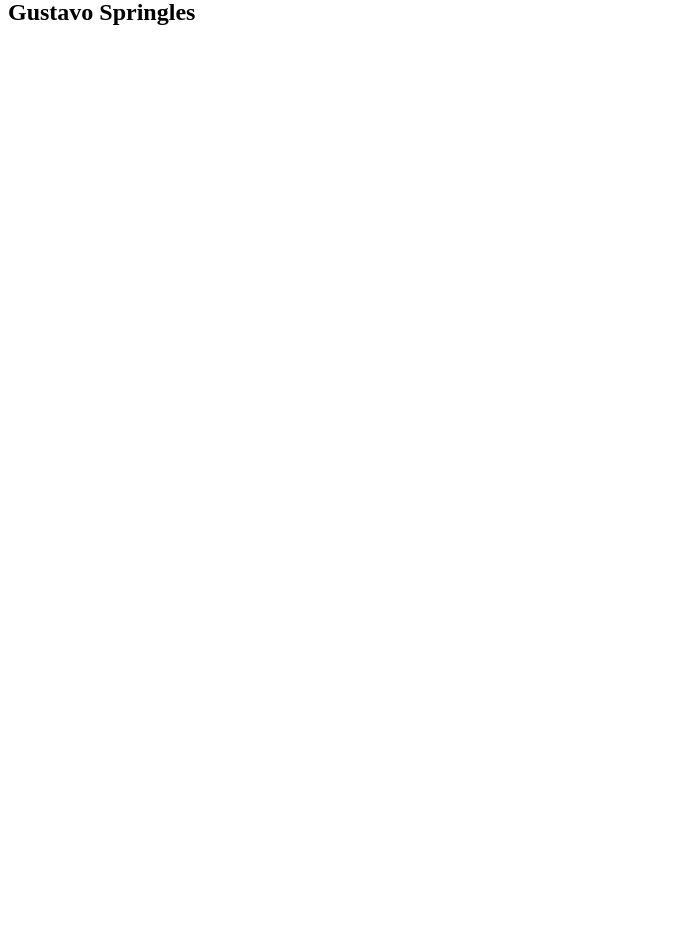
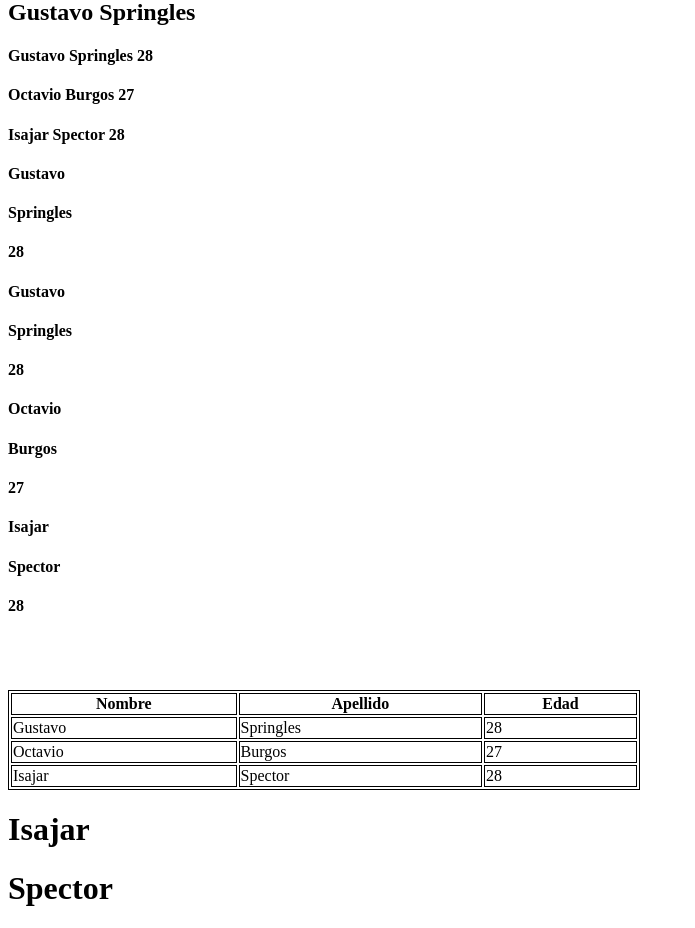
Before and after one commit to Octburgos/PROYECTO2, an Angular app: page / in a window 1280 px wide. Shown: the part 260-1188 px from the top of the page, without its empty margins (0-695 px from the left). Before the commit the page ends 800 px from the top, so only its background shows below. Built offline with nearby package versions, Linux system fonts and the light colour scheme.

Commit message:
Objeto + tabla + @Input

```diff
--- a/src/app/app.module.ts
+++ b/src/app/app.module.ts
@@ -3,11 +3,13 @@ import { NgModule } from '@angular/core';
 import { FormsModule } from "@angular/forms";
 import { AppComponent } from './app.component';
 import { DirectivaComponent } from './directiva/directiva.component';
+import { TarjetaPersonaComponent } from './tarjeta-persona/tarjeta-persona.component';
 
 @NgModule({
   declarations: [
     AppComponent,
-    DirectivaComponent
+    DirectivaComponent,
+    TarjetaPersonaComponent
   ],
   imports: [
     BrowserModule, FormsModule
--- a/src/app/directiva/directiva.component.css
+++ b/src/app/directiva/directiva.component.css
@@ -1,8 +1,18 @@
-.formulario{
-    width: 300px;
-    background-color: lightblue;
+.formulario {
+  width: 300px;
+  background-color: lightblue;
 }
 
-.centrado{
-    text-align: center;
+.centrado {
+  text-align: center;
 }
+
+table,
+th,
+td {
+  border: 1px solid black;
+}
+
+table{
+    width: 50%;
+}
--- a/src/app/directiva/directiva.component.html
+++ b/src/app/directiva/directiva.component.html
@@ -59,4 +59,41 @@
             <h4> {{nombre}} </h4>
 
     }-->
-<h2>{{persona.nombre}} {{persona.apellido}}</h2>
+<h2>{{persona1.nombre}} {{persona1.apellido}}</h2>
+
+<h4 *ngFor="let persona of arregloPersonas">{{ persona.nombre }}
+    {{persona.apellido}} {{persona.edad}} </h4>
+
+<h4>{{persona1.nombre}}</h4>
+
+<h4>{{persona1.apellido}}</h4>
+
+<h4>{{persona1.edad}}</h4>
+
+
+<div *ngFor="let persona of arregloPersonas">
+<h4>{{persona.nombre}}</h4>
+<h4>{{persona.apellido}}</h4>
+<h4>{{persona.edad}}</h4>
+</div>
+
+<br>
+<br>
+<br>
+
+<table>
+    <tr>
+      <th>Nombre</th>
+      <th>Apellido</th>
+      <th>Edad</th>
+    </tr>
+    <tr *ngFor="let persona of arregloPersonas">
+      <td>{{persona.nombre}}</td>
+      <td>{{persona.apellido}}</td>
+      <td>{{persona.edad}}</td>
+    </tr>
+
+  </table>
+
+
+  <app-tarjeta-persona [nombre]="persona3.nombre" [apellido] = "persona3.apellido"></app-tarjeta-persona>
--- a/src/app/directiva/directiva.component.ts
+++ b/src/app/directiva/directiva.component.ts
@@ -12,12 +12,28 @@ export class DirectivaComponent implements OnInit {
   arregloNombres: string[] =["isajar","gustavo","octavio"];
   numero: number;
   //creamos un objeto
-  persona: any = {
+  persona1: any = {
     nombre: "Gustavo",
     apellido: "Springles",
     edad: 28,
 
   }
+
+  persona2: any = {
+    nombre: "Octavio",
+    apellido: "Burgos",
+    edad: 27,
+
+  }
+
+  persona3: any = {
+    nombre: "Isajar",
+    apellido: "Spector",
+    edad: 28,
+
+  }
+  arregloPersonas: any[] = [this.persona1, this.persona2, this.persona3];
+
 
 
 
--- /dev/null
+++ b/src/app/tarjeta-persona/tarjeta-persona.component.html
@@ -0,0 +1,2 @@
+<h1>{{nombre}}</h1>
+<h1>{{apellido}}</h1>
--- /dev/null
+++ b/src/app/tarjeta-persona/tarjeta-persona.component.ts
@@ -0,0 +1,18 @@
+import { Component, OnInit, Input } from '@angular/core';
+
+@Component({
+  selector: 'app-tarjeta-persona',
+  templateUrl: './tarjeta-persona.component.html',
+  styleUrls: ['./tarjeta-persona.component.css']
+})
+export class TarjetaPersonaComponent implements OnInit {
+
+  @Input() nombre: string;
+  @Input() apellido: string;
+
+  constructor() { }
+
+  ngOnInit(): void {
+  }
+
+}
```
Also changed, not shown: src/app/tarjeta-persona/tarjeta-persona.component.css (added).
